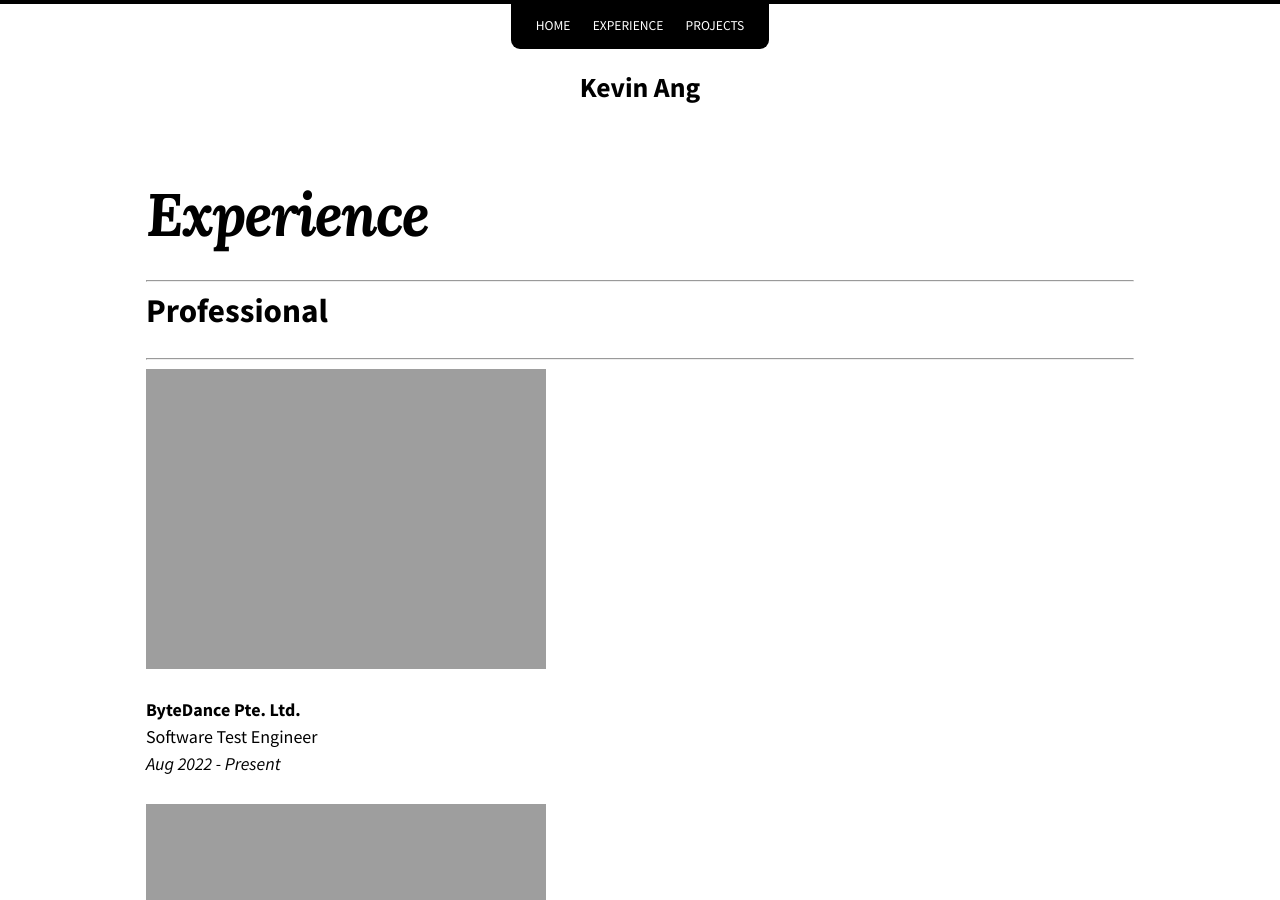
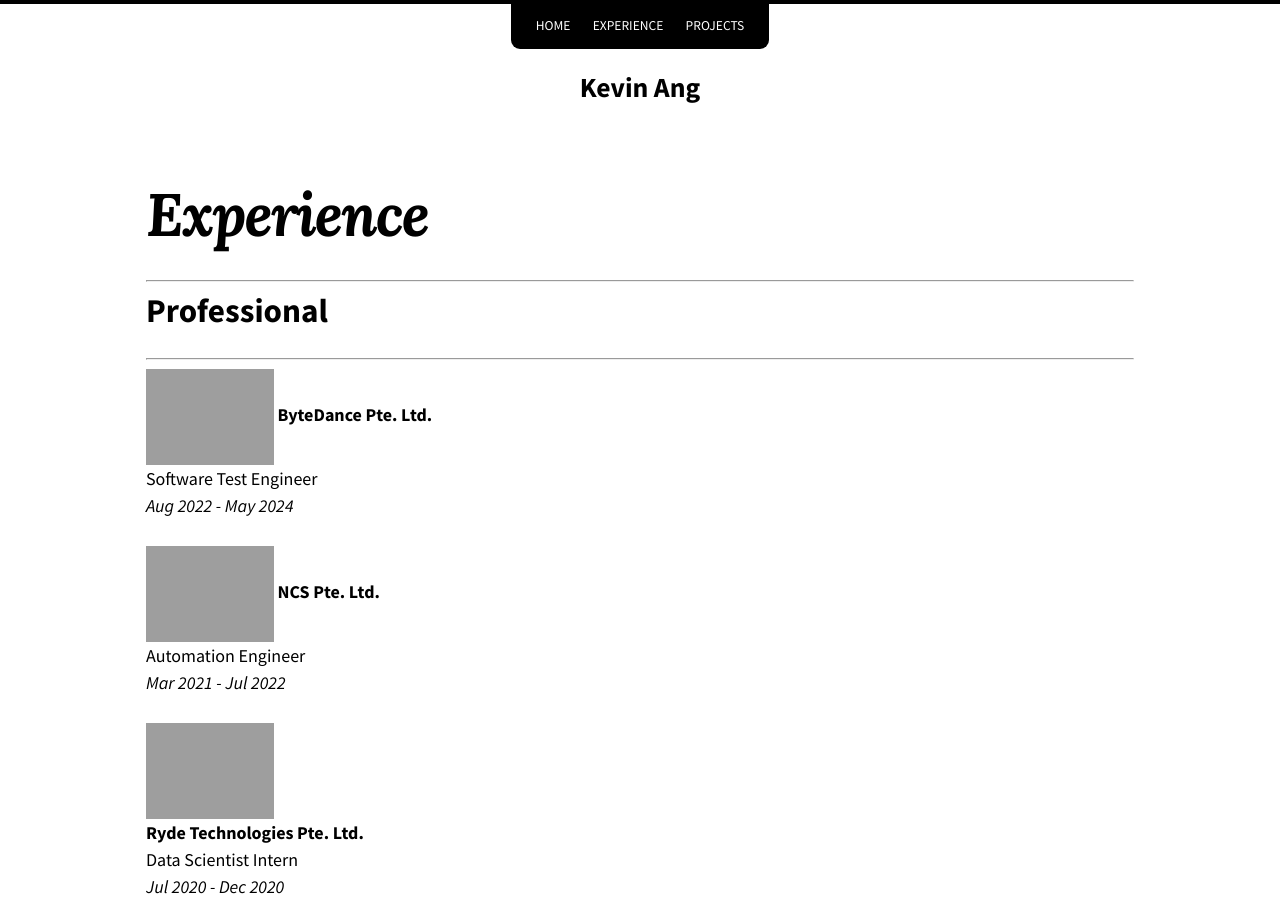
Before and after one commit to crixspine/site, a Jekyll site: the page built from experience/index.md, in a window 1280 px wide and 900 px high. Built offline with Jekyll 4.4.1, drawn with Linux system fonts in a browser that asks for light colours; nearby versions of some CDN libraries.

Commit message:
update logo

```diff
--- a/experience/index.md
+++ b/experience/index.md
@@ -8,27 +8,12 @@ permalink: /experience/
 # Professional
 <hr>
 
-<!-- Not working
-![ByteDance/Tiktok]({{ '/assets/img/bytedance-tiktok-logo.png' | absolute_url }}){: height="64px"}
+![ByteDance]({{ '/assets/img/bytedance-logo.png' | absolute_url }}){: height="128px" width="128px"}
 **ByteDance Pte. Ltd.**
 Software Test Engineer
-*Aug 2022 - Present*
+*Aug 2022 - May 2024*
 
-![NCS]({{ '/assets/img/ncs-logo.png' | absolute_url }}){: height="64px"}
-**NCS Pte. Ltd.**
-Automation Engineer
-*Mar 2021 - Jul 2022*
-
--->
-
-<img src="{{ '/assets/img/bytedance-logo.png' | absolute_url }}" alt="ByteDance/Tiktok" height="64px" />
-
-**ByteDance Pte. Ltd.**
-Software Test Engineer
-*Aug 2022 - Present*
-
-<img src="{{ '/assets/img/ncs-logo.png' | absolute_url }}" alt="NCS" height="64px" />
-
+![NCS]({{ '/assets/img/ncs-logo.png' | absolute_url }}){: height="128px" width="128px"}
 **NCS Pte. Ltd.**
 Automation Engineer
 *Mar 2021 - Jul 2022*
```
